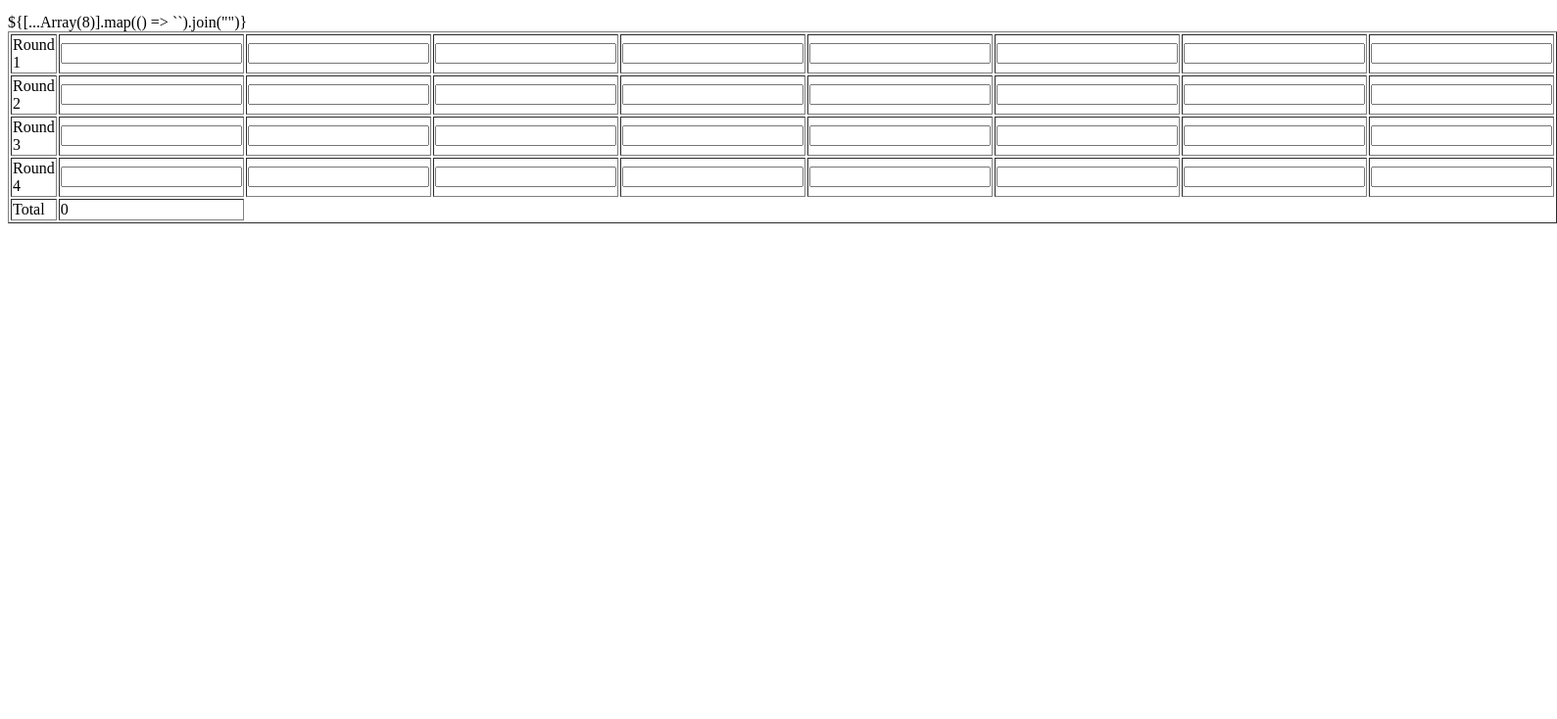
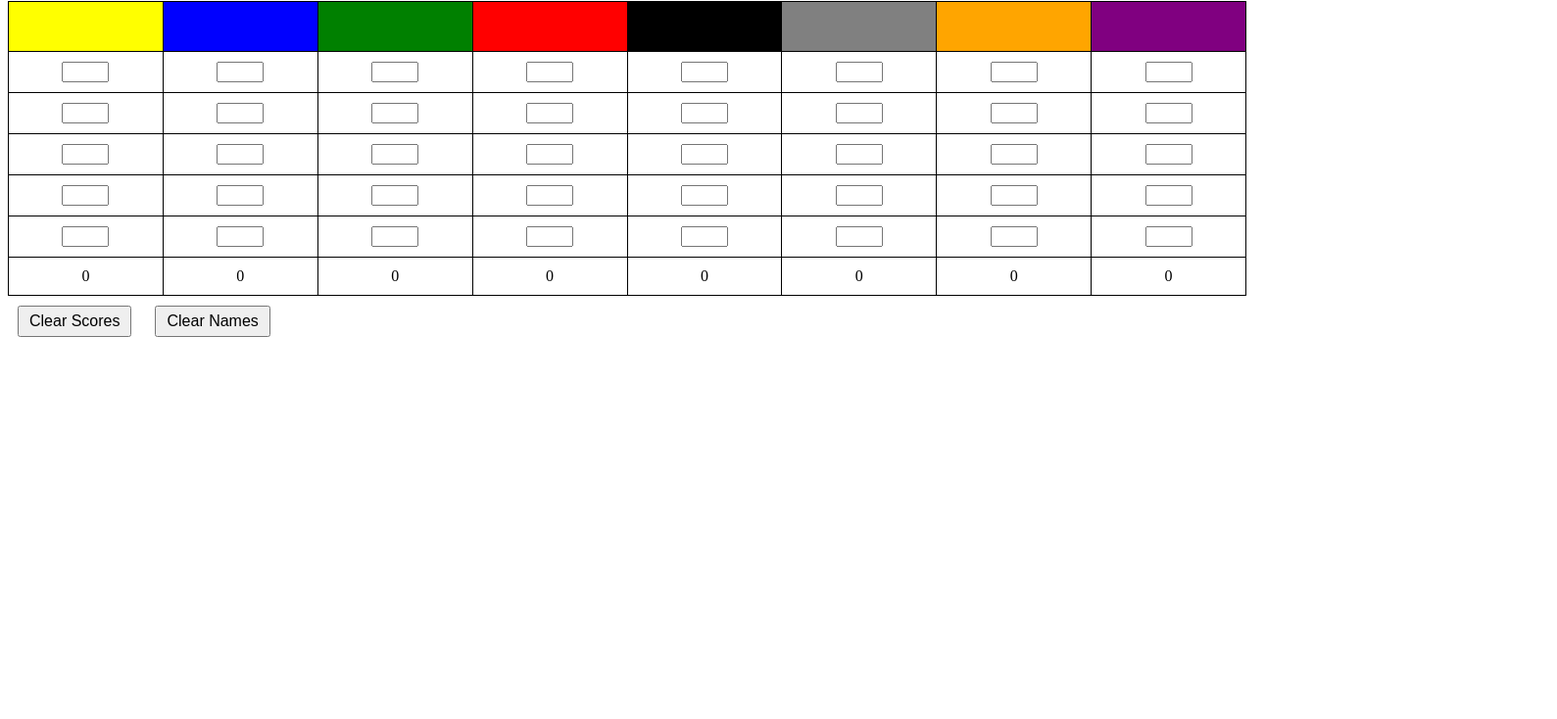
Before and after one commit to GloinTheDark/HeatScorecard, a plain HTML site: page index.html in a window 1280 px wide. Shown: the part 66-800 px from the top of the page at 98% size, 1589 px wide, since content can reach past the window. Drawn offline with Linux system fonts and the light colour scheme.

Commit message:
Update index.html

```diff
--- a/hsc.html
+++ b/index.html
@@ -4,89 +4,141 @@
     <meta charset="UTF-8">
     <meta name="viewport" content="width=device-width, initial-scale=1.0">
     <title>Score Tracker</title>
+    <style>
+        table {
+            width: 100%;
+            border-collapse: collapse;
+            text-align: center;
+        }
+        th, td {
+            border: 1px solid black;
+            padding: 10px;
+        }
+        .color-cell {
+            height: 30px;
+        }
+        input {
+            width: 40px;
+            text-align: center;
+        }
+        button {
+            margin: 10px;
+            padding: 5px 10px;
+            font-size: 16px;
+        }
+    </style>
+</head>
+<body onload="loadScores()">
+    <h2>Game Score Tracker</h2>
+    <table>
+        <tr>
+            <td class="color-cell" style="background: yellow;"></td>
+            <td class="color-cell" style="background: blue;"></td>
+            <td class="color-cell" style="background: green;"></td>
+            <td class="color-cell" style="background: red;"></td>
+            <td class="color-cell" style="background: black; color: white;"></td>
+            <td class="color-cell" style="background: gray;"></td>
+            <td class="color-cell" style="background: orange;"></td>
+            <td class="color-cell" style="background: purple; color: white;"></td>
+        </tr>
+        <tr>
+            <td><input type="text" id="name1" oninput="saveScores()"></td>
+            <td><input type="text" id="name2" oninput="saveScores()"></td>
+            <td><input type="text" id="name3" oninput="saveScores()"></td>
+            <td><input type="text" id="name4" oninput="saveScores()"></td>
+            <td><input type="text" id="name5" oninput="saveScores()"></td>
+            <td><input type="text" id="name6" oninput="saveScores()"></td>
+            <td><input type="text" id="name7" oninput="saveScores()"></td>
+            <td><input type="text" id="name8" oninput="saveScores()"></td>
+        </tr>
+
         <script>
-        document.addEventListener("DOMContentLoaded", function () {
-            loadScores();
-            if (document.querySelectorAll(".round-row").length === 0) {
-                addRound();
-                addRound();
-                addRound();
-                addRound();
+            function saveScores() {
+                let data = {};
+                for (let player = 1; player <= 8; player++) {
+                    data[`name${player}`] = document.getElementById(`name${player}`).value;
+                    for (let round = 1; round <= 4; round++) {
+                        data[`score${round}_${player}`] = document.getElementById(`score${round}_${player}`).value;
                     }
-        });
-
-        function saveScores() {
-            let scores = [];
-            document.querySelectorAll(".round-row").forEach(row => {
-                let round = row.querySelector(".round-name").textContent;
-                let scoresArray = Array.from(row.querySelectorAll(".player-score"), input => input.value || 0);
-                scores.push({ round, scores: scoresArray });
-            });
-            let playerNames = Array.from(document.querySelectorAll(".player-name"), input => input.value || "");
-            document.cookie = "scores=" + JSON.stringify({ scores, playerNames }) + "; path=/";
+                }
+                document.cookie = `scores=${JSON.stringify(data)}; path=/; max-age=31536000`;
             }
 
             function loadScores() {
-            let cookie = document.cookie.split('; ').find(row => row.startsWith("scores="));
-            if (!cookie) return;
-            let data = JSON.parse(cookie.split('=')[1]);
-            if (data.playerNames) {
-                document.querySelectorAll(".player-name").forEach((input, i) => input.value = data.playerNames[i] || "");
+                let cookies = document.cookie.split('; ');
+                let scores = cookies.find(row => row.startsWith('scores='));
+                if (scores) {
+                    let data = JSON.parse(scores.split('=')[1]);
+                    for (let player = 1; player <= 8; player++) {
+                        if (data[`name${player}`]) {
+                            document.getElementById(`name${player}`).value = data[`name${player}`];
                         }
-            data.scores.forEach(({ round, scores }) => addRound(round, scores));
+                        for (let round = 1; round <= 4; round++) {
+                            if (data[`score${round}_${player}`]) {
+                                document.getElementById(`score${round}_${player}`).value = data[`score${round}_${player}`];
                             }
-
-        function addRound(round = `Round ${document.querySelectorAll(".round-row").length + 1}`, scores = []) {
-            if (document.querySelectorAll(".round-row").length >= 4) return;
-            let row = document.createElement("tr");
-            row.classList.add("round-row");
-            row.innerHTML = `
-                <td class="round-name">${round}</td>
-                ${[...Array(8)].map((_, i) => `<td><input type="number" class="player-score" value="${scores[i] || ''}" oninput="saveScores(); updateTotals();" onkeydown="moveColumn(event, this)"></td>`).join("")}
-            `;
-            document.querySelector("#scoreTable tbody").appendChild(row);
-            updateTotals();
                         }
-
-        function updateTotals() {
-            let totals = new Array(8).fill(0);
-            document.querySelectorAll(".round-row").forEach(row => {
-                row.querySelectorAll(".player-score").forEach((input, index) => {
-                    totals[index] += parseInt(input.value) || 0;
-                });
-            });
-            document.querySelectorAll(".total-score").forEach((cell, index) => {
-                cell.textContent = totals[index];
-            });
-        }
-
-        function moveColumn(event, input) {
-            if (event.key === "Enter" || (event.key === "Enter" && event.shiftKey)) {
-                event.preventDefault();
-                let rows = Array.from(document.querySelectorAll(".round-row"));
-                let colIndex = Array.from(input.parentElement.parentElement.children).indexOf(input.parentElement);
-                let rowIndex = rows.findIndex(row => row.contains(input));
-                let targetRow = event.shiftKey ? rows[rowIndex - 1] : rows[rowIndex + 1];
-                if (targetRow) {
-                    let targetInput = targetRow.children[colIndex]?.querySelector("input");
-                    if (targetInput) targetInput.focus();
+                        updateTotal(player);
                     }
                 }
             }
+
+            function updateTotal(player) {
+                let total = 0;
+                for (let round = 1; round <= 4; round++) {
+                    let val = document.getElementById(`score${round}_${player}`).value;
+                    total += val ? parseInt(val) : 0;
+                }
+                document.getElementById(`total_${player}`).innerText = total;
+                saveScores();
+            }
+
+            function clearScores() {
+                for (let player = 1; player <= 8; player++) {
+                    for (let round = 1; round <= 4; round++) {
+                        document.getElementById(`score${round}_${player}`).value = "";
+                    }
+                    updateTotal(player);
+                }
+                saveScores();
+            }
+
+            function clearNames() {
+                for (let player = 1; player <= 8; player++) {
+                    document.getElementById(`name${player}`).value = "";
+                }
+                saveScores();
+            }
+
+            function handleKeyPress(event, row, col) {
+                let nextRow = event.shiftKey ? row - 1 : row + 1;
+                if (nextRow < 1) nextRow = 4;
+                if (nextRow > 4) nextRow = 1;
+                document.getElementById(`score${nextRow}_${col}`).focus();
+            }
         </script>
-</head>
-<body>
-    <h1>Game Score Tracker</h1>
-    <table id="scoreTable" border="1">
-        <thead>
-        </thead>
-        <tbody></tbody>
-        <tfoot>
+
+        <!-- Score Rows -->
+        <script>
+            for (let round = 1; round <= 4; round++) {
+                document.write('<tr>');
+                for (let player = 1; player <= 8; player++) {
+                    document.write(`<td><input type="number" id="score${round}_${player}" min="0" max="9" oninput="updateTotal(${player})" onkeydown="handleKeyPress(event, ${round}, ${player})"></td>`);
+                }
+                document.write('</tr>');
+            }
+        </script>
+
+        <!-- Total Row -->
         <tr>
-                <td>Total</td>
-                ${[...Array(8)].map(() => `<td class="total-score">0</td>`).join("")}
+            <script>
+                for (let player = 1; player <= 8; player++) {
+                    document.write(`<td id="total_${player}">0</td>`);
+                }
+            </script>
         </tr>
-        </tfoot>
     </table>
+    <button onclick="clearScores()">Clear Scores</button>
+    <button onclick="clearNames()">Clear Names</button>
 </body>
 </html>
```
Lines whose indentation alone changed are shown as unchanged.
